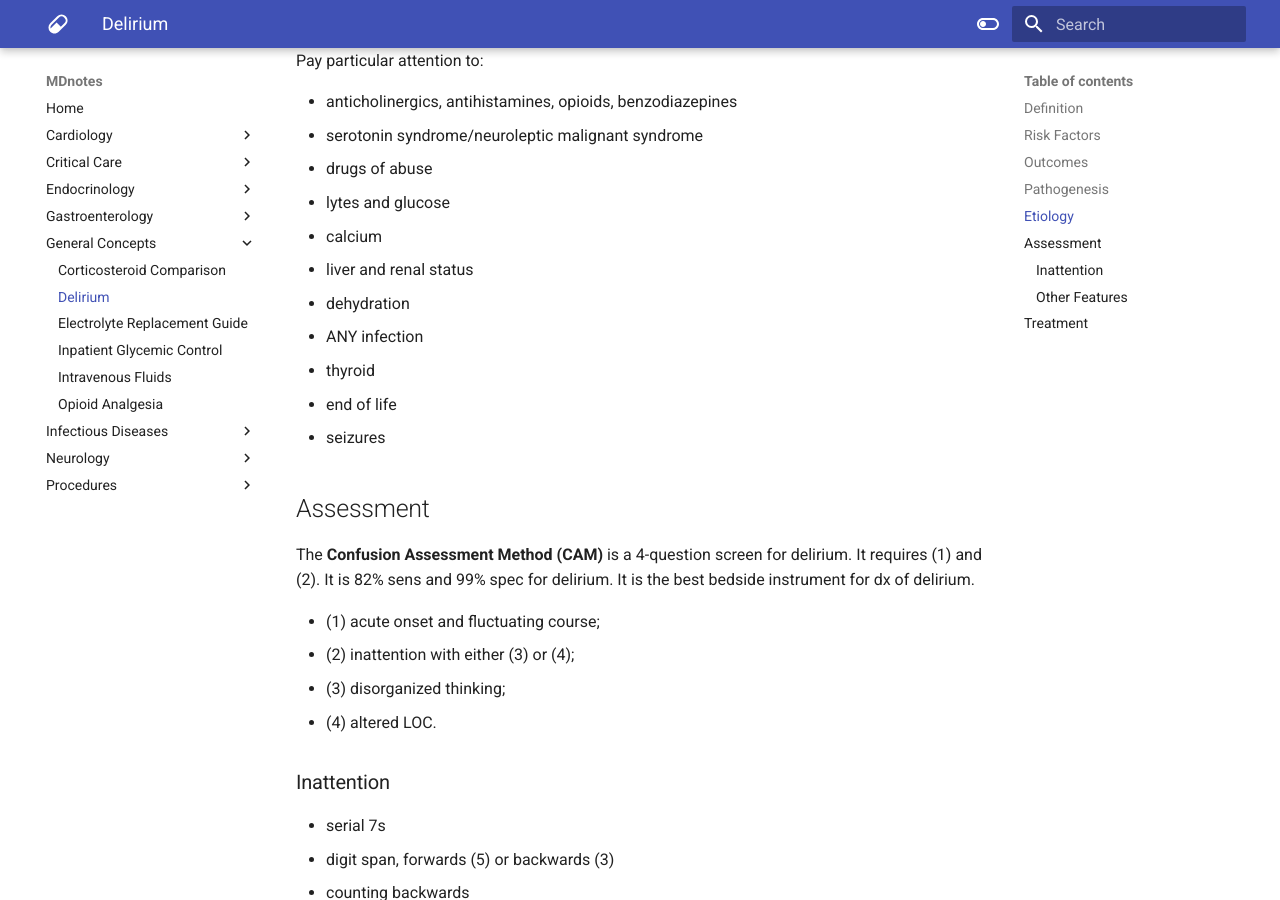
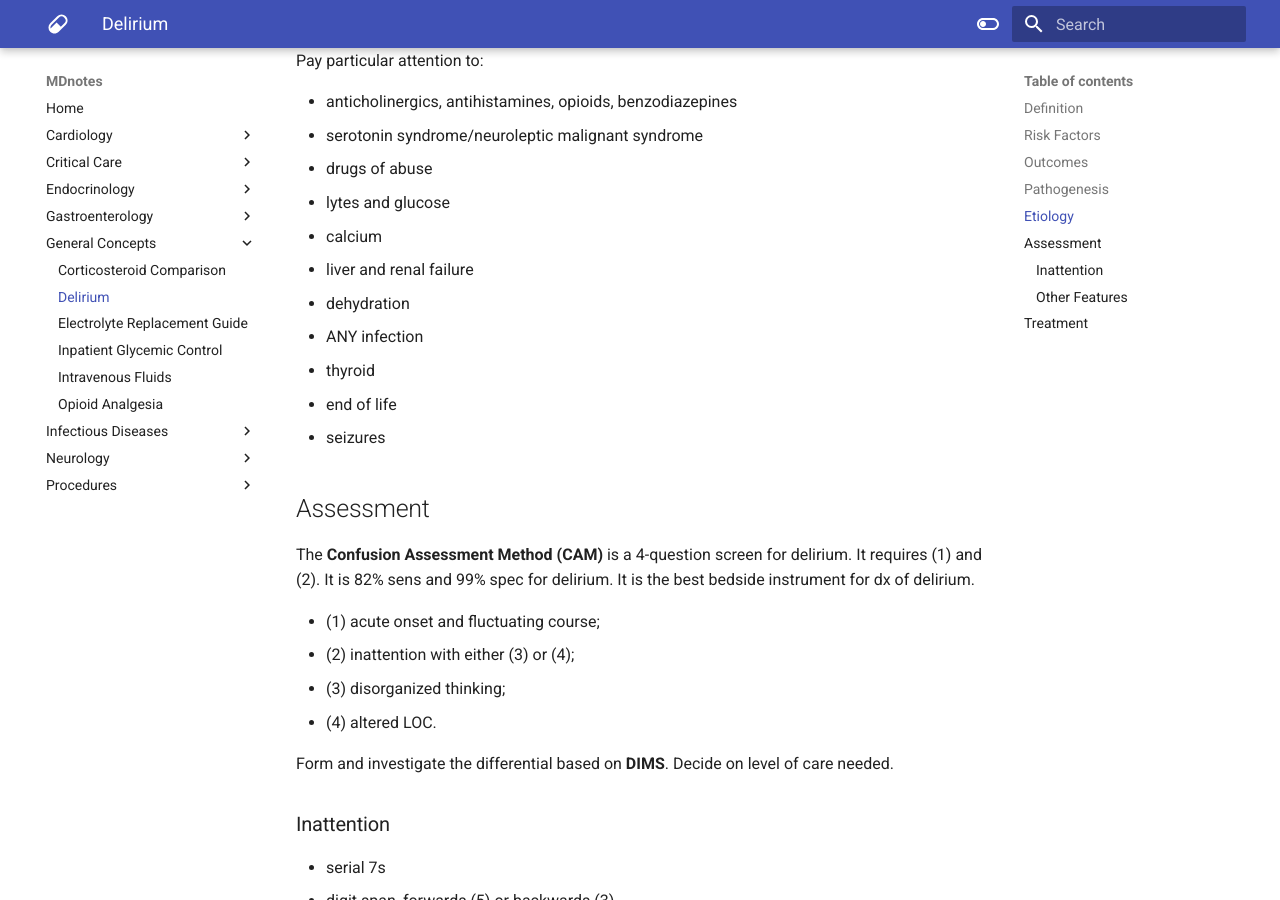
Before and after one commit to jzpero/mdnotes, an MkDocs documentation site: the page built from docs/General Concepts/Delirium.md, in a window 1280 px wide and 900 px high, scrolled down 1388 px. Built offline with MkDocs 1.6.1 and Material for MkDocs 9.7.7, drawn with Linux system fonts in a browser that asks for light colours.

Commit message:
vault backup: 2021-07-01 18:23:26
Affected files:

"docs/General Concepts/Delirium.md"

```diff
--- a/docs/General Concepts/Delirium.md
+++ b/docs/General Concepts/Delirium.md
@@ -40,7 +40,7 @@ Pay particular attention to:
 - drugs of abuse
 - lytes and glucose
 - calcium
-- liver and renal status
+- liver and renal failure
 - dehydration
 - ANY infection
 - thyroid
@@ -48,13 +48,15 @@ Pay particular attention to:
 - seizures
 
 ## Assessment
+
 The **Confusion Assessment Method (CAM)** is a 4-question screen for delirium. It requires (1) and (2). It is 82% sens and 99% spec for delirium. It is the best bedside instrument for dx of delirium.
-
 
 -   (1) acute onset and fluctuating course;
 -   (2) inattention with either (3) or (4);
 -   (3) disorganized thinking;
 -   (4) altered LOC.
+
+Form and investigate the differential based on **DIMS**. Decide on level of care needed.
 
 ###  Inattention
 
```
